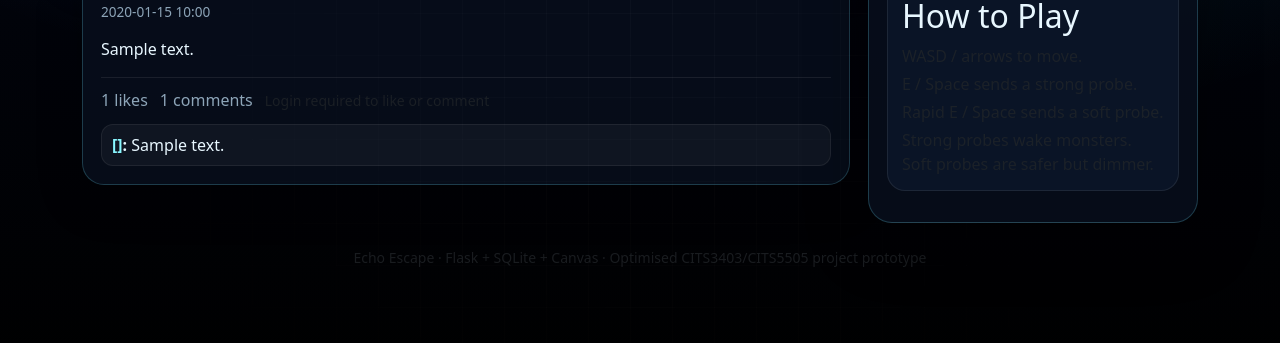
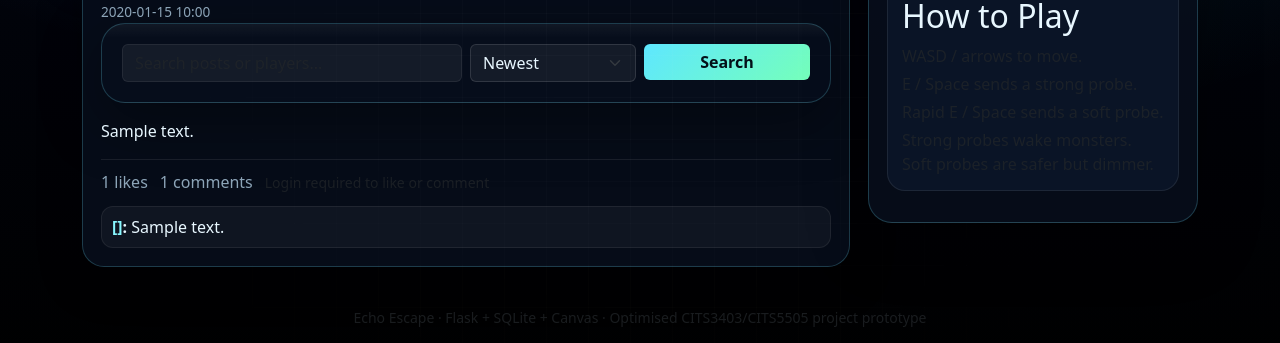
Before and after one commit to YUPeiyu123/echo, a Python web app: template echo/app/templates/social.html in a window 1280 px wide. Shown: the part 407-750 px from the top of the page. Run offline with Jinja, Linux system fonts and the light colour scheme; the template is opened without the code that fills it: most values are stand-ins (such as "Sample title", 1, 10 or a date in 2020).

Commit message:
Update social.html
search

```diff
--- a/echo/app/templates/social.html
+++ b/echo/app/templates/social.html
@@ -66,6 +66,27 @@
           {% endif %}
         </div>
 
+
+        <form method="get" action="{{ url_for('main.social') }}" class="data-card mb-3">
+  <div class="row g-2">
+    <div class="col-md-6">
+      <input class="form-control" name="q" value="{{ keyword }}" placeholder="Search posts or players...">
+    </div>
+
+    <div class="col-md-3">
+      <select class="form-select" name="sort">
+        <option value="newest" {% if sort_type == 'newest' %}selected{% endif %}>Newest</option>
+        <option value="oldest" {% if sort_type == 'oldest' %}selected{% endif %}>Oldest</option>
+        <option value="most_liked" {% if sort_type == 'most_liked' %}selected{% endif %}>Most liked</option>
+        <option value="most_commented" {% if sort_type == 'most_commented' %}selected{% endif %}>Most commented</option>
+      </select>
+    </div>
+
+    <div class="col-md-3">
+      <button class="btn btn-echo w-100" type="submit">Search</button>
+    </div>
+  </div>
+</form>
         <p class="post-content">{{ post.content }}</p>
 
         <div class="post-actions">
```
